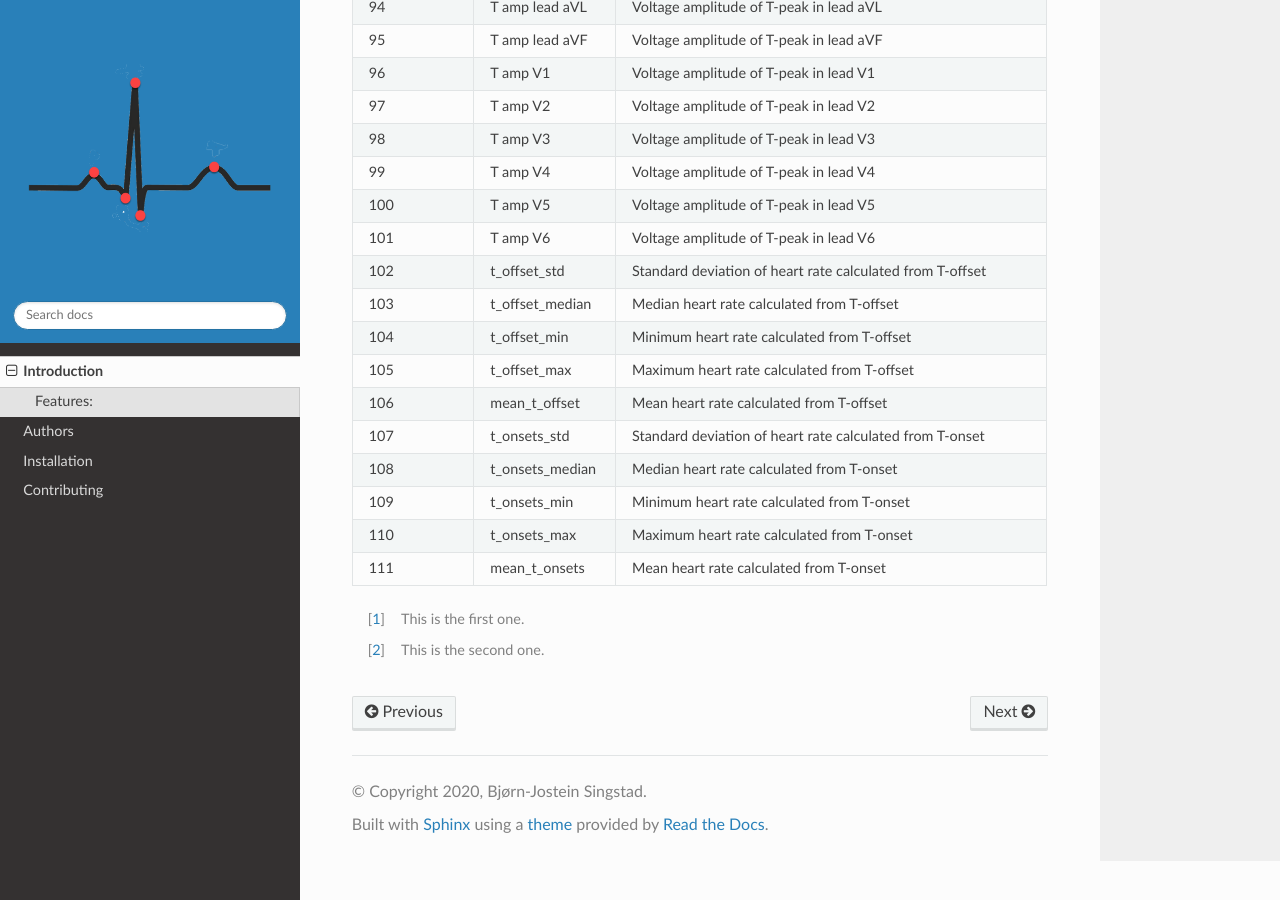
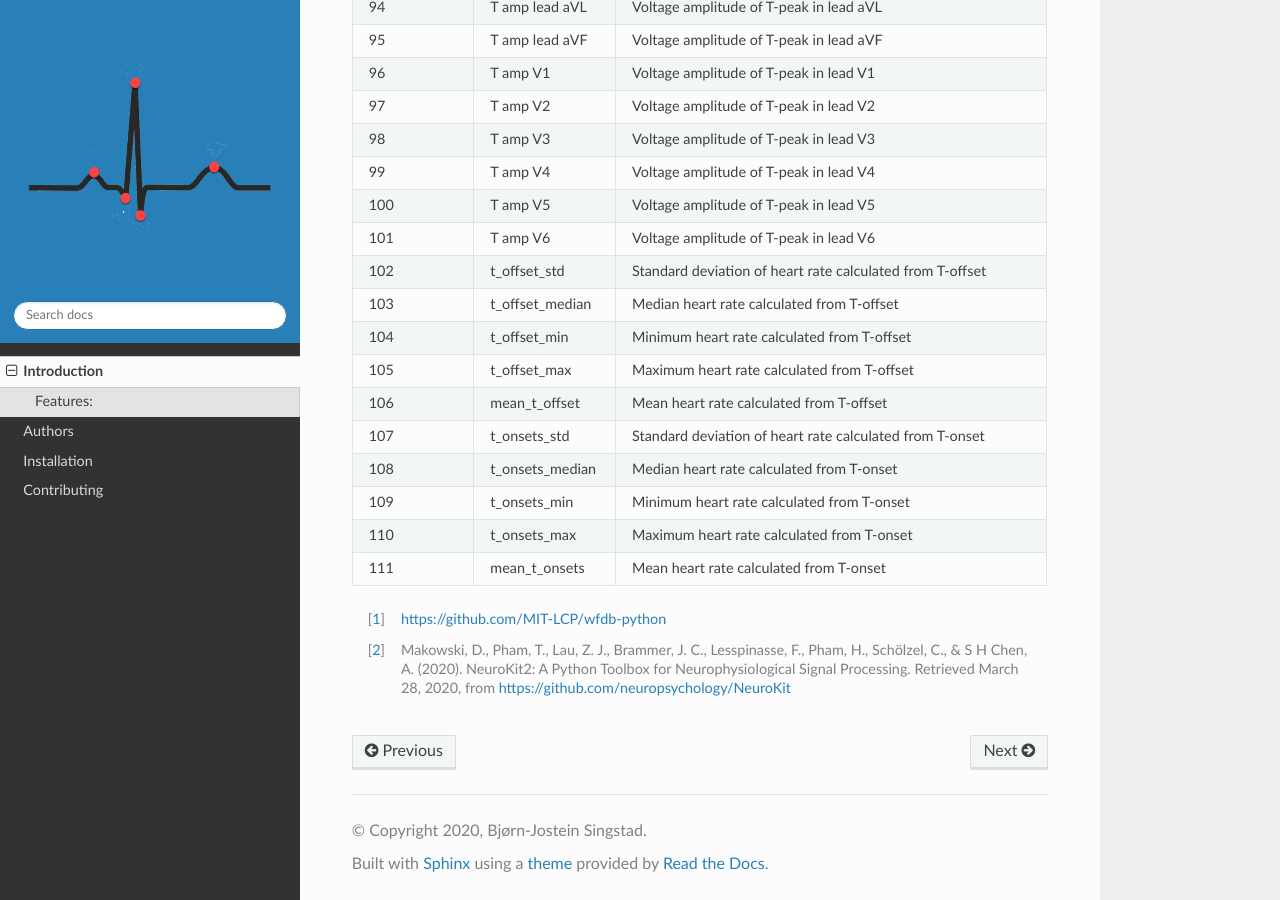
Before and after one commit to Bsingstad/ECG-featurizer, a Sphinx documentation site: the page built from docs/source/introduction.rst, in a window 1280 px wide and 900 px high, scrolled down 3437 px. Built offline with Sphinx 7.4.7 and the Read the Docs theme 2.0.0, drawn with Linux system fonts in a browser that asks for light colours.

Commit message:
Update introduction.rst

```diff
--- a/docs/source/introduction.rst
+++ b/docs/source/introduction.rst
@@ -239,5 +239,7 @@ Features:
 +--------------------+--------------------+-----------------------------------------------------------------+
 
 
-.. [#] This is the first one.
-.. [#] This is the second one.
+.. [#] https://github.com/MIT-LCP/wfdb-python
+.. [#] Makowski, D., Pham, T., Lau, Z. J., Brammer, J. C., Lesspinasse, F., Pham, H.,
+  Schölzel, C., & S H Chen, A. (2020). NeuroKit2: A Python Toolbox for Neurophysiological
+  Signal Processing. Retrieved March 28, 2020, from https://github.com/neuropsychology/NeuroKit
```
